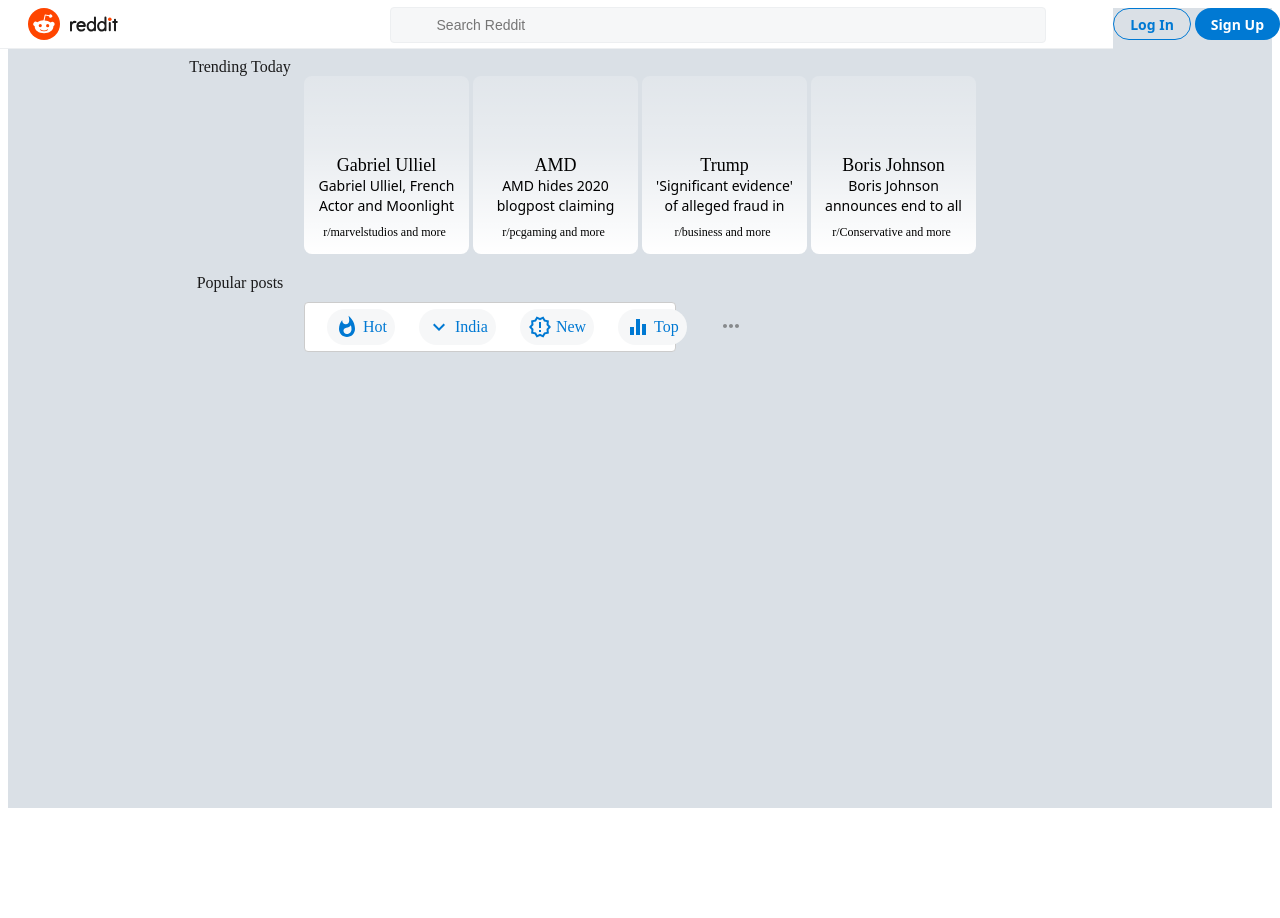
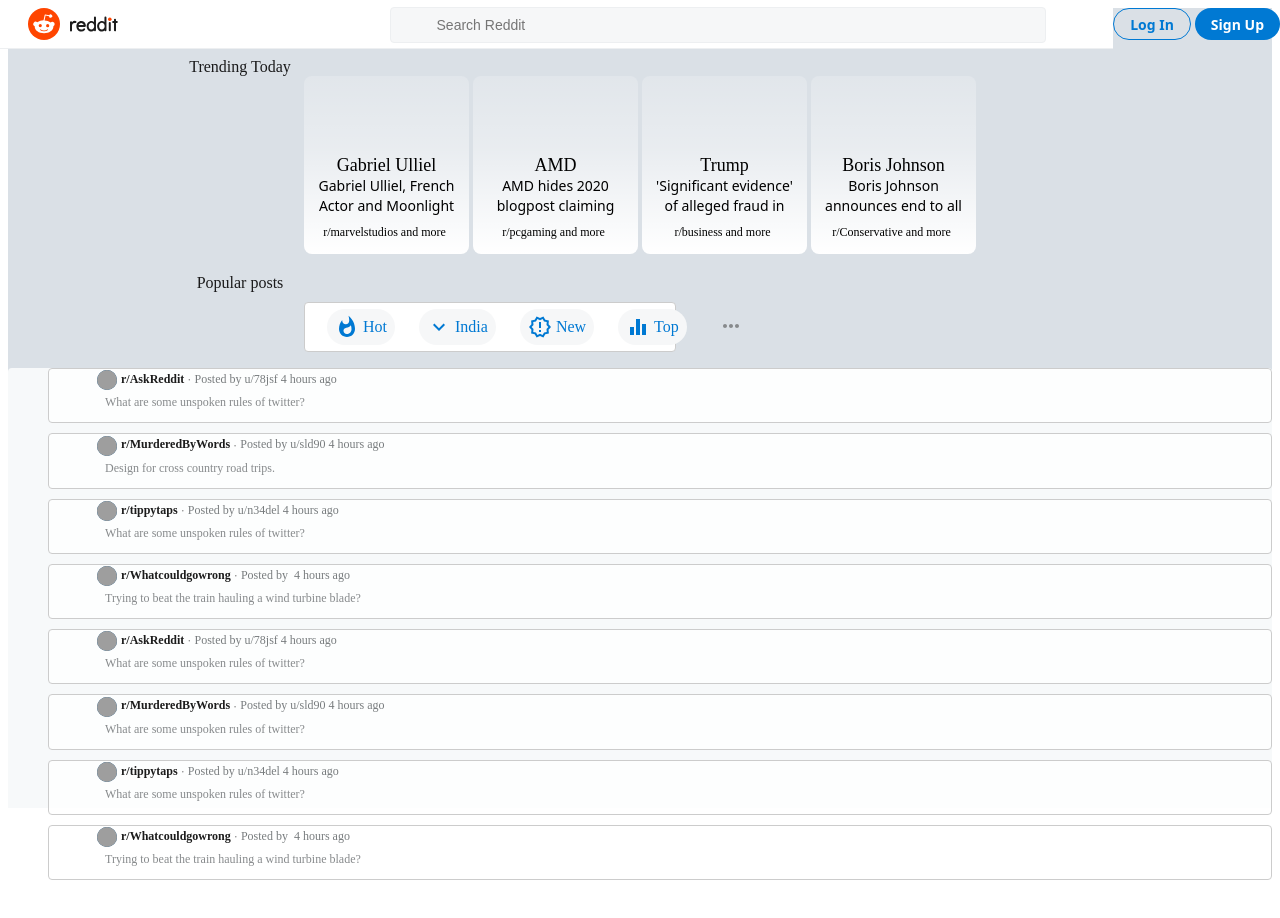
Before and after one commit to romila25/reddit-clone, a React (Create React App) app: page / in a window 1280 px wide. Shown: the top 918 px of the page. Before the commit the page ends 816 px from the top, so only its background shows below. Built offline with nearby package versions, Linux system fonts and the light colour scheme; grey boxes are pictures that could not be loaded.

Commit message:
feat: add post list

```diff
--- a/src/App.css
+++ b/src/App.css
@@ -4,6 +4,10 @@
   --newCommunityTheme-field: #F6F7F8;
   --newCommunityTheme-postLine: #ccc;
   --newCommunityTheme-actionIcon: #878A8C;
+  --newCommunityTheme-postLine: #ccc;
+  --newCommunityTheme-postTransparent20: rgba(255,255,255,0.8);
+  --newCommunityTheme-bodyText: #1c1c1c;
+  --newCommunityTheme-metaText: #7c7c7c;
 }
 
 .App {
@@ -158,6 +162,10 @@
 .tabs_more_button {
     display: inline-block;
 }
+.posts_list_container_inner {
+    border-radius: 4px;
+    padding-left: 40px;
+}
 }
 
 .tabs_more_button {
@@ -214,3 +222,175 @@
   height: 64px;
   border: solid 1px;
 }
+
+.posts_list_container {
+  min-height: 1000px;
+  width: 100%;
+  /* margin-left: 400px;
+  width: 100%; */
+}
+
+.posts_list_container_inner {
+  cursor: pointer;
+  margin-bottom: 10px;
+  overflow: hidden;
+  position: relative;
+  transition: color .5s,fill .5s,box-shadow .5s;
+  border: 1px solid var(--newCommunityTheme-postLine);
+  background-color: var(--newCommunityTheme-postTransparent20);
+  color: var(--newCommunityTheme-actionIcon);
+}
+
+.posts_list {
+  border-radius: 4px;
+  padding-left: 40px;
+  cursor: pointer;
+  /* transition: color .5s,fill .5s,box-shadow .5s; */
+  /* margin-bottom: 10px; */
+  overflow: hidden;
+  position: relative;
+  /* border: 1px solid var(--newCommunityTheme-postLine); */
+  background-color: var(--newCommunityTheme-postTransparent20);
+  /* color: var(--newCommunityTheme-actionIcon); */
+}
+
+.posts_list_item_container {
+  border-radius: 4px;
+  padding-left: 40px;
+  cursor: pointer;
+  transition: color .5s,fill .5s,box-shadow .5s;
+  margin-bottom: 10px;
+  overflow: hidden;
+  position: relative;
+  border: 1px solid var(--newCommunityTheme-postLine);
+  background-color: var(--newCommunityTheme-postTransparent20);
+  color: var(--newCommunityTheme-actionIcon);
+}
+
+.posts_list_item {
+  display: flex;
+  flex-direction: column;
+  gap: 4px;
+  font-size: 12px;
+  font-weight: 400;
+  line-height: 16px;
+  display: -ms-flexbox;
+  -ms-flex-flow: row nowrap;
+  flex-flow: row nowrap;
+  -ms-flex-align: start;
+  align-items: start;
+  margin: 0 8px 8px;
+  position: relative;
+}
+
+.posts_list_item_icon_container {
+  flex: 0 0 auto;
+}
+
+.posts_list_item_icon_href {
+  font-size: 12px;
+    font-weight: 700;
+    line-height: 16px;
+    color: var(--newCommunityTheme-bodyText);
+    display: inline;
+    line-height: 20px;
+    text-decoration: none;
+    vertical-align: baseline;
+}
+
+.posts_list_item_information_container {
+  display: flex;
+  align-items: center;
+  flex: 1 1 auto;
+  overflow: hidden;
+  flex-wrap: wrap;
+}
+
+.posts_list_item_information {
+  display: inline;
+  font-size: 12px;
+  font-weight: 400;
+  line-height: 16px;
+  -ms-flex-align: center;
+  align-items: center;
+  color: inherit;
+}
+
+.posts_list_item_information_item {
+  display: inline-block;
+  flex: 0 0 auto;
+}
+
+.posts_list_item_icon {
+  display: inline-block;
+  height: 20px;
+  margin-right: 4px;
+  vertical-align: middle;
+  width: 20px;
+  border-radius: 100%;
+  background-color: rgb(1, 73, 128);
+}
+
+.posts_list_item_subreddit {
+  font-size: 12px;
+  font-weight: 700;
+  line-height: 16px;
+  color: var(--newCommunityTheme-bodyText);
+  display: inline;
+  line-height: 20px;
+  text-decoration: none;
+  vertical-align: baseline;
+}
+
+.dot_container {
+  color: var(--newCommunityTheme-metaText);
+  font-size: 6px;
+  line-height: 20px;
+  margin: 0 4px;
+  vertical-align: middle;
+}
+
+.posted_by {
+  color: rgb(120, 124, 126);
+  flex: 0 0 auto;
+  margin-right: 3px;
+}
+
+.posts_list_item_author {
+  display: inline-block;
+  flex: 0 0 auto;
+}
+
+.posts_list_item_author_href {
+  color: rgb(120, 124, 126);
+  margin-right: 3px;
+  text-decoration: none;font-size: 12px;
+  font-weight: 400;
+  line-height: 16px;
+}
+
+.posts_list_item_timestamp {
+  color: #787C7E;
+  margin-right: 3px;
+  text-decoration: none;
+  display: inline-block;
+  -ms-flex: 0 0 auto;
+  flex: 0 0 auto;
+}
+
+.posts_list_item_title_container {
+  margin: 0 8px;
+}
+
+.posts_list_item_title {
+  display: inline;
+  position: relative;
+  text-decoration: none;
+  word-break: break-word;
+}
+
+.posts_list_item_header {
+  display: flex;
+
+
+}
--- a/src/App.tsx
+++ b/src/App.tsx
@@ -2,7 +2,7 @@
 import "./App.css";
 import Header from "./components/Header";
 import TrendingItem from "./components/TrendingItem";
-import { tabItems, trendingItems } from "./data/tabItems";
+import { tabItems, trendingItems, postItems } from "./data/tabItems";
 import MoreHorizIcon from '@material-ui/icons/MoreHoriz';
 
 function App() {
@@ -51,6 +51,70 @@
             // </div>
           } />
         </div>
+        <div className="posts_list_container">
+          {/* <div>
+            <div>
+              <div className="posts_list_container_inner"> */}
+          <TrendingItem render={() =>
+            <div className="posts_list">
+              {
+                postItems.map((postItem: any) =>
+                  <div>
+                    <div>
+                      <div className="posts_list_item_container">
+                        <div className="posts_list_item" style={{ flexDirection: "column" }}>
+                          <div className="posts_list_item_header">
+                            <div className="posts_list_item_icon_container">
+                              <a className="posts_list_item_icon_href">
+                                <img alt="Subreddit Icon" role="presentation" src="https://styles.redditmedia.com/t5_3hx3r/styles/communityIcon_kkg7izl7pwy61.jpg?width=256&amp;s=440641db6ea0cb39e09fb16b5c02171d98f23fc6" className="posts_list_item_icon" />
+                              </a>
+                            </div>
+                            <div className="posts_list_item_information_container">
+                              <div className="posts_list_item_information">
+                                <div className="posts_list_item_information_item">
+                                  <a className="posts_list_item_subreddit">
+                                    {postItem.subReddit}
+                                  </a>
+                                  <div id="SubredditInfoTooltip--t3_swc0ru--MurderedByWords"></div>
+                                </div>
+                                <span className="dot_container" role="presentation">•</span>
+                                <span className="posted_by">Posted by</span>
+                                <div className="posts_list_item_author">
+                                  <a className="posts_list_item_author_href">{postItem.author}</a>
+                                </div>
+                                <a className="posts_list_item_timestamp">4 hours ago</a>
+                              </div>
+                            </div>
+                          </div>
+                          <div className="posts_list_item_title_container">
+                            <div className="posts_list_item_title">
+                              {postItem.title}
+                            </div>
+                          </div>
+                          <div className="posts_list_item_image_container"></div>
+                        </div>
+                      </div></div></div>
+                )
+              }
+            </div>
+
+            // <div className="recap_container">
+            //   <div className="updates_header">
+            //     <h2 className="updates_from_reddit">updates from reddit</h2>
+            //     <CloseIcon className="close_icon" />
+            //   </div>
+            //   <div className="inner_container">
+
+            //   </div>
+
+            // </div>
+          } />
+          {/* </div>
+      </div>
+
+    </div> */}
+        </div >
+
       </div >
     </div >
   );
--- a/src/data/tabItems.tsx
+++ b/src/data/tabItems.tsx
@@ -35,3 +35,14 @@
         "subreddit": "r/Conservative and more"
     }
 ]
+
+export const postItems = [
+    { "subReddit": "r/AskReddit", "author": "u/78jsf", "title": "What are some unspoken rules of twitter?" },
+    { "subReddit": "r/MurderedByWords", "author": "u/sld90", "title": "Design for cross country road trips." },
+    { "subReddit": "r/tippytaps", "author": "u/n34del", "title": "What are some unspoken rules of twitter?" },
+    { "subReddit": "r/Whatcouldgowrong", "author": "", "title": "Trying to beat the train hauling a wind turbine blade?" },
+    { "subReddit": "r/AskReddit", "author": "u/78jsf", "title": "What are some unspoken rules of twitter?" },
+    { "subReddit": "r/MurderedByWords", "author": "u/sld90", "title": "What are some unspoken rules of twitter?" },
+    { "subReddit": "r/tippytaps", "author": "u/n34del", "title": "What are some unspoken rules of twitter?" },
+    { "subReddit": "r/Whatcouldgowrong", "author": "", "title": "Trying to beat the train hauling a wind turbine blade?" }
+]
```
